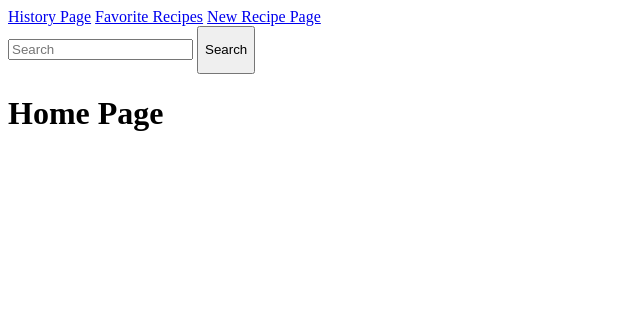
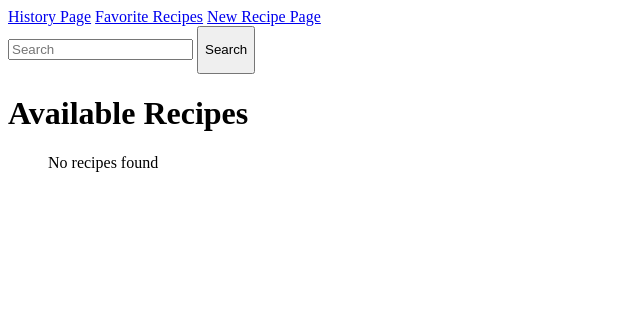
Before and after one commit to The-Biggest-Bug/Recipe_Book_Application, a Flask app: page / in a window 1280 px wide. Shown: the top 334 px of the page, without its empty margins (0-640 px from the left). Run offline with Flask 3, Linux system fonts and the light colour scheme.

Commit message:
Complete Basic Recipe List and fix CSS loading

```diff
--- a/app.py
+++ b/app.py
@@ -33,7 +33,7 @@ def new_arrivals_page():
 @app.route("/history", methods=['GET'])
 def history_page():
     if request.method == 'GET':
-        return render_template("history.html")
+        return render_template("index.html", recipes=recipes)
 
 
 if __name__ == "__main__":
--- a/templates/favorites.html
+++ b/templates/favorites.html
@@ -1,8 +1,4 @@
 {% extends "base.html" %}
-
-{% block head %}
-{# Insert stylesheet #}
-{% endblock %}
 
 {% block title %}Recipe Book{% endblock %}
 
--- a/templates/history.html
+++ b/templates/history.html
@@ -1,8 +1,4 @@
 {% extends "base.html" %}
-
-{% block head %}
-{# Insert stylesheet #}
-{% endblock %}
 
 {% block title %}Recipe Book{% endblock %}
 
--- a/templates/index.html
+++ b/templates/index.html
@@ -1,22 +1,18 @@
 {% extends "base.html" %}
-
-{% block head %}
-{# Insert stylesheet #}
-{% endblock %}
 
 {% block title %}Recipe Book{% endblock %}
 
 {% block bar %}
 <nav>
-    <a href ="{{ url_for('history_page') }}">History Page</a>
-    <a href ="{{ url_for('favorites_page') }}">Favorite Recipes</a>
-    <a href ="{{ url_for('new_arrivals_page') }}">New Recipe Page</a>
+    <a href="{{ url_for('history_page') }}">History Page</a>
+    <a href="{{ url_for('favorites_page') }}">Favorite Recipes</a>
+    <a href="{{ url_for('new_arrivals_page') }}">New Recipe Page</a>
+
     <form action="#">
         <input type="text" placeholder="Search">
 
-        <!--create page for search results-->
         <button onclick="">
-            <p>Search<p>
+            <p>Search</p>
         </button>
     </form>
 </nav>
@@ -24,6 +20,16 @@
 
 {% block content %}
 
-<h1>Home Page</h1>
+<h1>Available Recipes</h1>
+
+<ul>
+{% if recipes %}
+    {% for recipe in recipes %}
+        <li>{{ recipe.strMeal }}</li>
+    {% endfor %}
+{% else %}
+    <p>No recipes found</p>
+{% endif %}
+</ul>
 
 {% endblock %}
--- a/templates/new_recipes.html
+++ b/templates/new_recipes.html
@@ -1,8 +1,4 @@
 {% extends "base.html" %}
-
-{% block head %}
-{# Insert stylesheet #}
-{% endblock %}
 
 {% block title %}Recipe Book{% endblock %}
 
```
